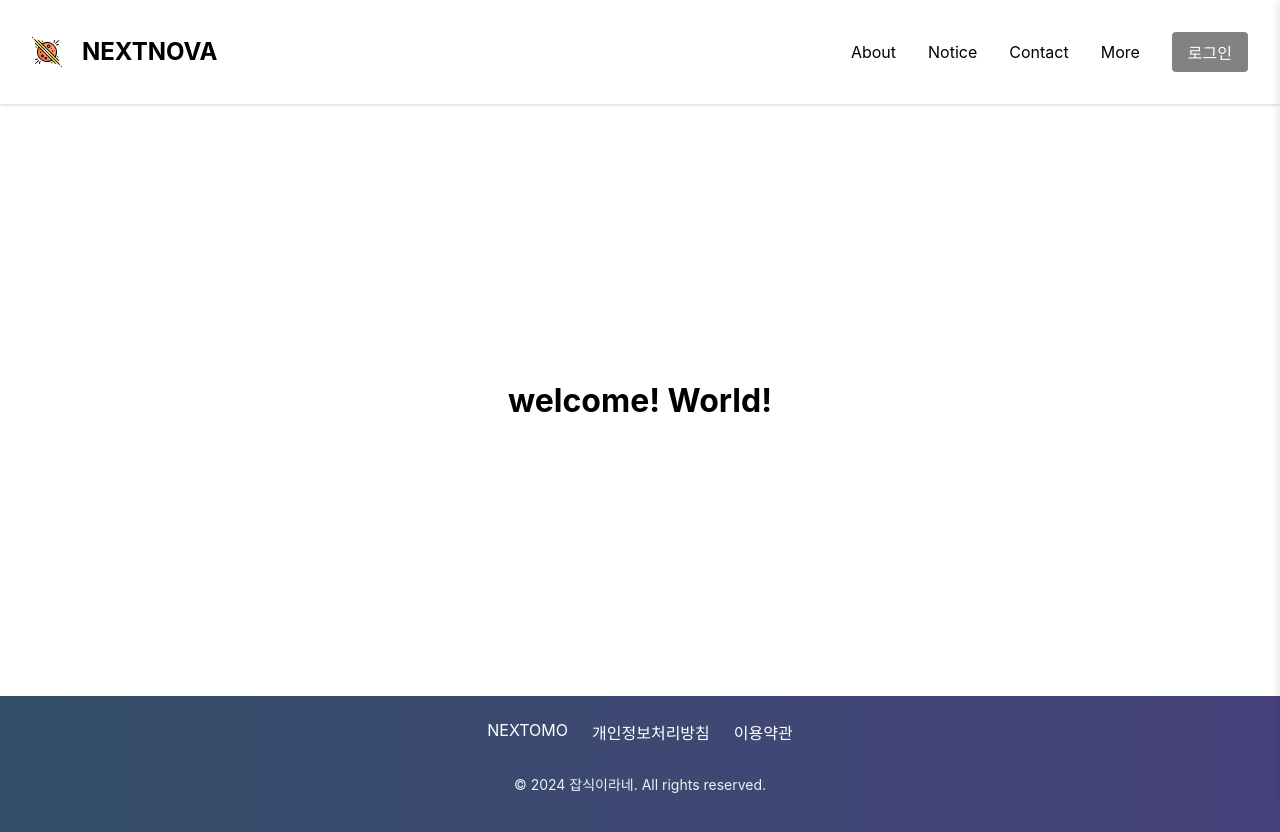
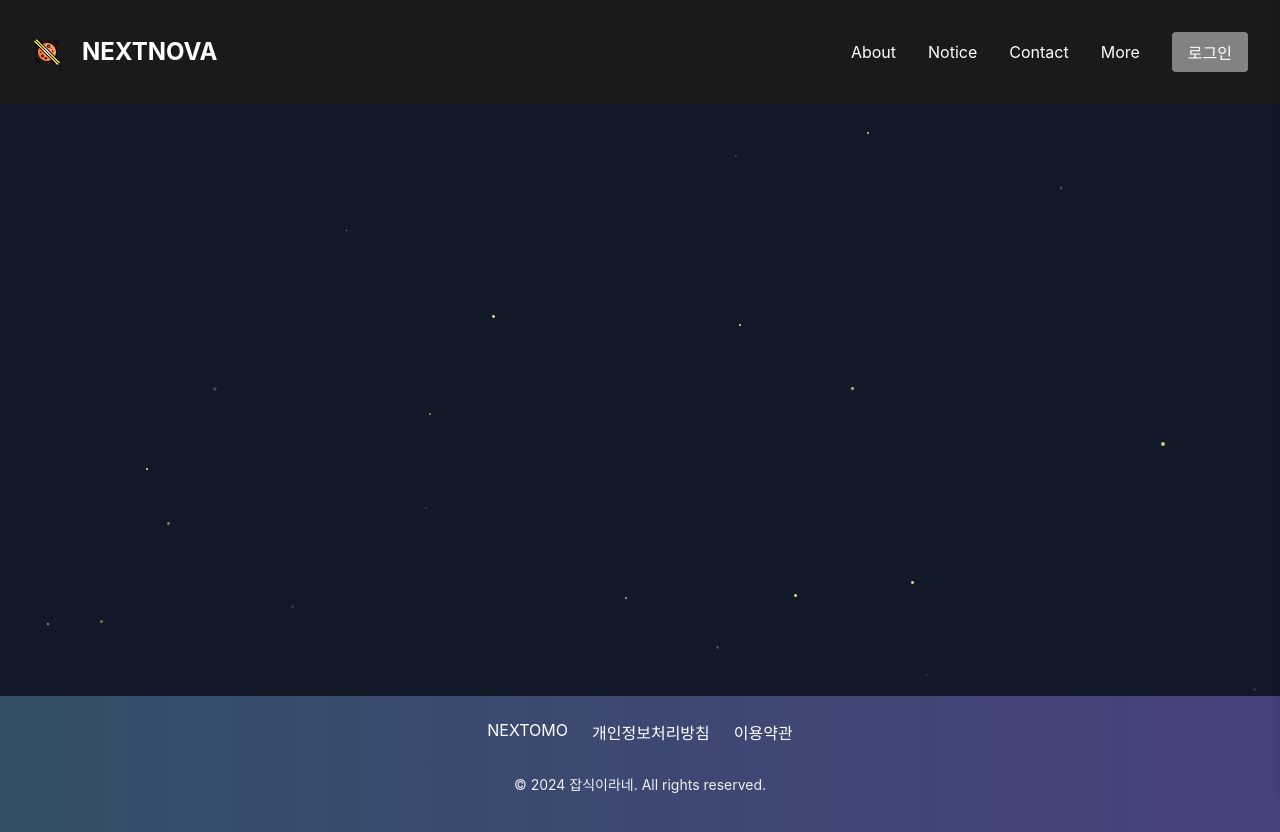
Before and after one commit to jobsicke7/nextnova, a Next.js app: page / in a window 1280 px wide. Built offline with nearby package versions, Linux system fonts and the light colour scheme; no server answers.

Commit message:
다크 모드로 변경

```diff
--- a/src/app/(home)/page.tsx
+++ b/src/app/(home)/page.tsx
@@ -1,11 +1,11 @@
 
 import styles from '@/styles/main.module.css';
-
+import StarrySky from "../../components/StarrySky";
 export default function Home() {
   return (
     <div className={styles.container}>
       <h1>
-        welcome! World!
+        <StarrySky />
       </h1>
     </div>
   );
--- a/src/app/contact/page.tsx
+++ b/src/app/contact/page.tsx
@@ -11,7 +11,7 @@ const ContactPage = () => {
 
                 <div className={styles.contactMethods}>
                     <div className={styles.contactCard}>
-                        <h3>Email</h3>
+                        <h3 className={styles.text}>Email</h3>
                         <a
                             href="mailto:contact@jobsicke.xyz"
                             className={styles.contactLink}
@@ -30,7 +30,7 @@ const ContactPage = () => {
                         </a>
                     </div>
                     <div className={styles.contactCard}>
-                        <h3>Wakzoo</h3>
+                        <h3 className={styles.text}>Wakzoo</h3>
                         <a
                             href="https://cafe.naver.com/steamindiegame"
                             className={styles.contactLink}
@@ -41,7 +41,7 @@ const ContactPage = () => {
                         </a>
                     </div>
                     <div className={styles.contactCard}>
-                        <h3>Discord</h3>
+                        <h3 className={styles.text}>Discord</h3>
                         <a
                             href="https://discord.com/users/jobsicke282"
                             className={styles.contactLink}
--- /dev/null
+++ b/src/components/StarrySky.tsx
@@ -0,0 +1,56 @@
+"use client";
+import React, { useState, useEffect } from 'react';
+import styles from '@/styles/starrySky.module.css';
+
+interface StarProps {
+    id: number;
+    x: number;
+    y: number;
+    size: number;
+    delay: number;
+}
+
+const Star: React.FC<StarProps> = ({ x, y, size, delay }) => {
+    return (
+        <div
+            className={styles.star}
+            style={{
+                left: `${x}vw`,
+                top: `${y}vh`,
+                width: `${size}px`,
+                height: `${size}px`,
+                animation: `${styles.twinkle} 1.5s ease-in-out infinite`,
+                animationDelay: `${delay}s`,
+            }}
+        />
+    );
+};
+
+interface TwinklingStarsProps {
+    count?: number;
+}
+
+const TwinklingStars: React.FC<TwinklingStarsProps> = ({ count = 50 }) => {
+    const [stars, setStars] = useState<StarProps[]>([]);
+
+    useEffect(() => {
+        const newStars = Array.from({ length: count }, (_, i) => ({
+            id: i,
+            x: Math.random() * 98, // 화면 가장자리 여백을 위해 98로 제한
+            y: Math.random() * 98,
+            size: Math.random() * 3 + 1,
+            delay: Math.random() * 2
+        }));
+        setStars(newStars);
+    }, [count]);
+
+    return (
+        <div className={styles.container}>
+            {stars.map((star) => (
+                <Star key={star.id} {...star} />
+            ))}
+        </div>
+    );
+};
+
+export default TwinklingStars;
--- /dev/null
+++ b/src/styles/StarrySky.module.css
@@ -0,0 +1,36 @@
+.container {
+    position: fixed;
+    top: 0;
+    left: 0;
+    width: 100vw;
+    height: 100vh;
+    background-color: rgb(17 24 39);
+    overflow: hidden;
+    z-index: -1;
+    /* 다른 컨텐츠 뒤로 보내기 */
+}
+
+.star {
+    position: absolute;
+    border-radius: 9999px;
+    background-color: rgb(254 240 138);
+    opacity: 0;
+    transform-origin: center center;
+}
+
+@keyframes twinkle {
+    0% {
+        opacity: 0;
+        transform: scale(0.5);
+    }
+
+    50% {
+        opacity: 1;
+        transform: scale(1);
+    }
+
+    100% {
+        opacity: 0;
+        transform: scale(0.5);
+    }
+}
--- a/src/styles/global.css
+++ b/src/styles/global.css
@@ -1,5 +1,6 @@
 body {
     margin: 0;
+    background-color: rgb(0, 0, 0);
 }
 
 
@@ -8,6 +9,6 @@ body {
 body {
     font-family: "Pretendard Variable", Pretendard, -apple-system,
         BlinkMacSystemFont, system-ui, Roboto, "Helvetica Neue", "Segoe UI",
-        "Apple SD Gothic Neo", "Noto Sans KR", "Malgun Gothic", "Apple Color Emoji",
+        "Apple SD Gothic N  eo", "Noto Sans KR", "Malgun Gothic", "Apple Color Emoji",
         "Segoe UI Emoji", "Segoe UI Symbol", sans-serif;
 }
--- a/src/styles/gnb.module.css
+++ b/src/styles/gnb.module.css
@@ -3,7 +3,7 @@
     justify-content: space-between;
     align-items: center;
     padding: 1rem 2rem;
-    background-color: #ffffff;
+    background-color: #1a1a1a;
     color: rgb(255, 255, 255);
     box-shadow: 0px 0px 4px rgba(0, 0, 0, 0.25);
 }
@@ -47,7 +47,7 @@
     text-decoration: none;
     font-size: 1.5rem;
     font-weight: bold;
-    color: #000000;
+    color: #ffffff;
     display: flex;
     justify-content: center;
 }
@@ -67,13 +67,13 @@
 
 .menu li a {
     text-decoration: none;
-    color: rgb(0, 0, 0);
+    color: rgb(255, 255, 255);
     font-size: 1rem;
     transition: color 0.3s;
 }
 
 .menu li a:hover {
-    color: #00bcd4;
+    color: #fff768;
 }
 
 .menuIcon {
```
Also changed, not shown: src/app/contact/contact.module.css (+9 -5 lines), src/components/AnnouncementList.js (+4 -3 lines).
